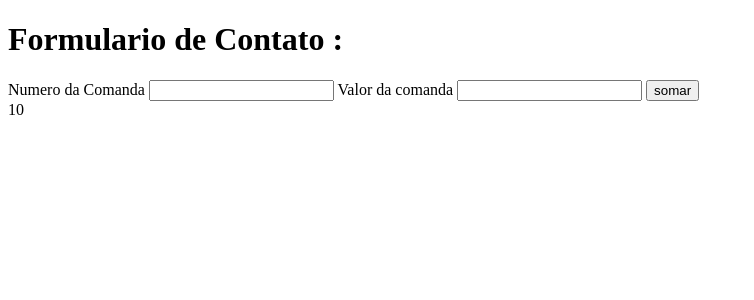
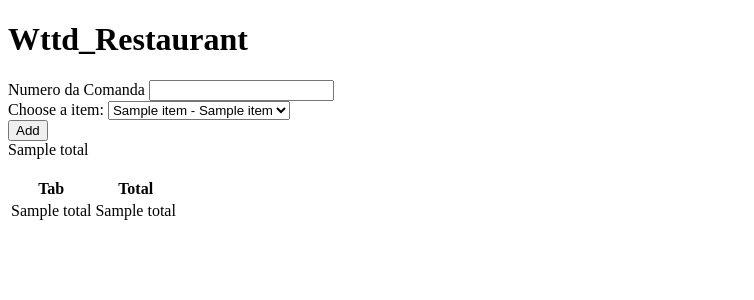
Before and after one commit to wttdsystems/Restaurant_wttd, a Django app: template core/templates/pedidos_form.html in a window 1280 px wide. Shown: the top 300 px of the page, without its empty margins (0-754 px from the left). Run offline with Django 4.2, Linux system fonts and the light colour scheme; the template is opened without the code that fills it: most values are stand-ins (such as "Sample title", 1, 10 or a date in 2020).

Commit message:
Total de itens por comanda
Co-authored-by: André Lucas <andrelucas07@users.noreply.github.com>
Co-authored-by: André Moreira Leopoldino <andremleopoldino@users.noreply.github.com>
Co-authored-by: Henrique C. C. de Andrade <henrique.ccda@gmail.com>
Signed-off-by: tiagolch <tiagolch@hotmail.com>

```diff
--- a/core/templates/pedidos_form.html
+++ b/core/templates/pedidos_form.html
@@ -8,24 +8,47 @@
 <form method="post" id="numero_comanda">
 	{% csrf_token %}
 	<div class="box">
-		<h1>Formulario de Contato :</h1>
+		<h1>Wttd_Restaurant</h1>
+		<div>
+			<label>
+				<span>Numero da Comanda</span>
+ 				<input type="text" class="input_text" name="tab"/>
+			</div>
+		</label>
+		<div>
+			<label for="cars">Choose a item:</label>
 
-		<label>
-			<span>Numero da Comanda</span>
- 			<input type="text" class="input_text" name="tab" id="name"/>
+			<select name="item">
+				{%for k, v in items.items %}
+					<option value="{{ k }}">{{ k }} - {{ v }}</option>
+				{% endfor %}
+			</select>
+		</div>
 
-		</label>
-
-		<label>
- 			<span>Valor da comanda</span>
-			<input type="text" class="input_text" name="value" id="value"/>
-		 </label>
-
-         <button type="submit" class="submit_button" name="somar">somar</button>
+         <button type="submit" class="submit_button" name="somar">Add</button>
 	</div>
 	<div>
 		{{ total }}
 	</div>
 </form>
+<br>
+<div>
+	<table>
+		<thead>
+			<tr>
+				<th scope="col">Tab</th>
+				<th scope="col">Total</th>
+			</tr>
+		</thead>
+		<tbody>
+			{% for k, v in total.items %}
+				<tr>
+					<td>{{ k }}</td>
+					<td>{{ v }}</td>
+				</tr>
+			{% endfor %}
+		</tbody>
+	</table>
+</div>
 </body>
 </html>
```
Also changed, not shown: core/views.py (+34 -6 lines).
